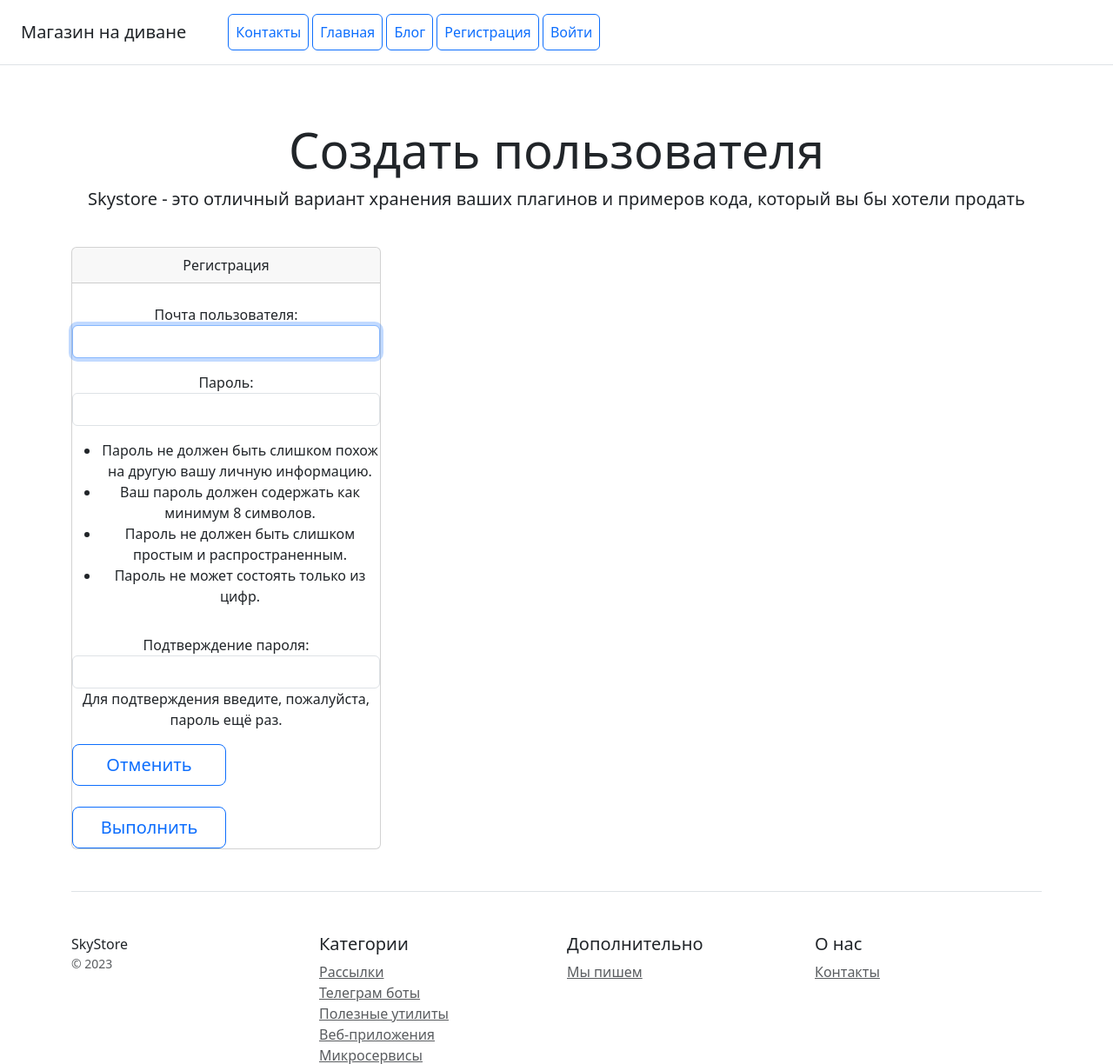
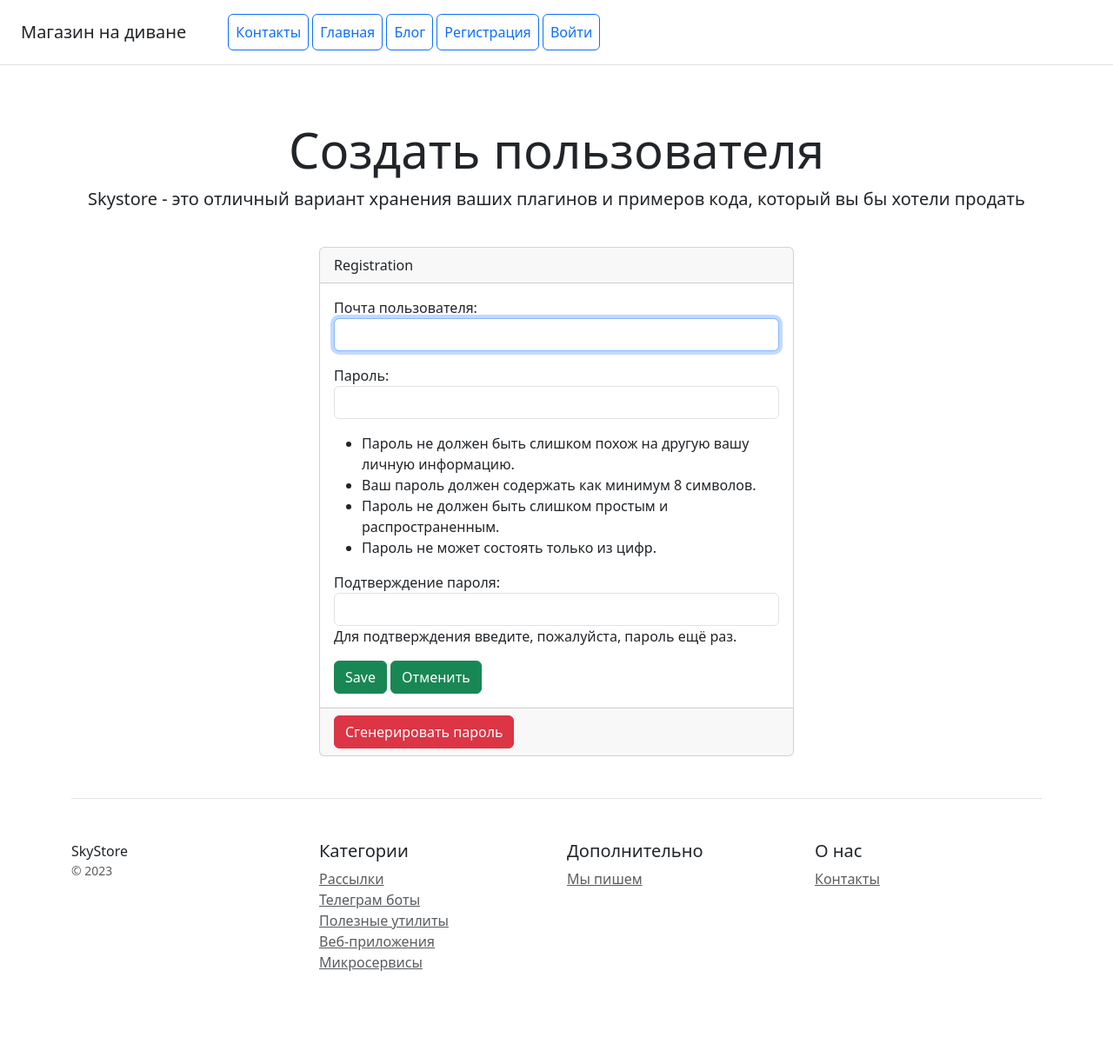
Before and after one commit to Kirill-Taras/Online_store, a Django app: page /users/register/ in a window 1280 px wide. Shown: the top 1224 px of the page at 87% size. After the commit the page ends 1117 px from the top, so only its background shows below. Run offline with Django 5.2, Linux system fonts and the light colour scheme.

Commit message:
Создать редактирование профиля

```diff
--- a/catalog/templates/catalog/includes/inc_catalog_menu.html
+++ b/catalog/templates/catalog/includes/inc_catalog_menu.html
@@ -6,6 +6,7 @@
         <a class="p-2 btn btn-outline-primary" href="{% url 'catalog:blog_list' %}">Блог</a>
         {% if user.is_authenticated %}
         <a class="p-2 btn btn-outline-primary" href="{% url 'users:logout' %}">Выйти</a>
+        <a class="p-2 btn btn-outline-primary" href="{% url 'users:profile' %}">Профиль</a>
         {% else %}
         <a class="p-2 btn btn-outline-primary" href="{% url 'users:register' %}">Регистрация</a>
         <a class="p-2 btn btn-outline-primary" href="{% url 'users:login' %}">Войти</a>
--- a/config/settings.py
+++ b/config/settings.py
@@ -136,6 +136,7 @@ MEDIA_URL = '/media/'
 MEDIA_ROOT = BASE_DIR / 'media'
 LOGIN_REDIRECT_URL = '/'
 LOGOUT_REDIRECT_URL = '/'
+LOGIN_URL = '/'
 
 EMAIL_HOST_USER = 'kirilltaras1792@yandex.ru'
 EMAIL_HOST_PASSWORD = 'loxvtbosiyiladlg'
--- a/users/forms.py
+++ b/users/forms.py
@@ -1,5 +1,5 @@
-from django.contrib.auth.forms import UserCreationForm
-
+from django.contrib.auth.forms import UserCreationForm, UserChangeForm
+from django import forms
 from users.models import User
 from catalog.forms import StyleFormMixin
 
@@ -9,3 +9,15 @@ class UserRegisterForm(StyleFormMixin, UserCreationForm):
     class Meta:
         model = User
         fields = ('email', "password1", "password2")
+
+
+class UserForm(StyleFormMixin, UserChangeForm):
+
+    class Meta:
+        model = User
+        fields = ('first_name', 'last_name', 'email', "password", "phone", "avatar", "country")
+
+    def __init__(self, *args, **kwargs):
+        super().__init__(*args, **kwargs)
+
+        self.fields['password'].widget = forms.HiddenInput()
--- a/users/models.py
+++ b/users/models.py
@@ -7,9 +7,9 @@ NULLABLE = {'blank': True, 'null': True}
 class User(AbstractUser):
     username = None
     email = models.EmailField(unique=True, verbose_name="Почта пользователя")
-    phone = models.CharField(max_length=11, verbose_name="Номер телефона")
+    phone = models.CharField(max_length=11, verbose_name="Номер телефона", **NULLABLE)
     avatar = models.ImageField(upload_to="users/", verbose_name="аватар", **NULLABLE)
-    country = models.CharField(max_length=50, verbose_name="страна")
+    country = models.CharField(max_length=50, verbose_name="страна", **NULLABLE)
 
     token = models.CharField(max_length=100, verbose_name="Токен", **NULLABLE)
     verification_code = models.CharField(max_length=10, verbose_name="код верификации", **NULLABLE)
--- a/users/templates/users/user_form.html
+++ b/users/templates/users/user_form.html
@@ -1,20 +1,30 @@
 {% extends 'catalog/base.html' %}
 {% block content%}
-<form method="POST" enctype="multipart/form-data">
-    <div class="row text-center">
-        <div class="col-4">
-            <div class="card">
-                <div class="card-header mb-4">
-                    Регистрация
-                </div>
-                {% csrf_token %}
-                {{ form.as_p }}
-                <a type="button"
-                   href="{% url 'catalog:product_list' %}"
-                   class="btn btn-lg btn-block btn-outline-primary mb-4 w-50">Отменить</a>
-                <button type="submit" class="btn btn-lg btn-block btn-outline-primary w-50">Выполнить</button>
+<div class="row">
+    <div class="col-3"></div>
+    <div class="col-6">
+        <div class="card">
+            <div class="card-header">
+                {% if user.is_authenticated %}
+                My profile
+                {% else %}
+                Registration
+                {% endif %}
+            </div>
+            <div class="card-body">
+                <form method="POST" enctype="multipart/form-data">
+                    {% csrf_token %}
+                    {{ form.as_p }}
+                    <button type="submit" class="btn btn-success">Save</button>
+                    <a type="button"
+                       href="{% url 'catalog:product_list' %}"
+                       class="btn btn-success">Отменить</a>
+                <form/>
+            </div>
+            <div class="card-footer">
+                <a href="#" class="btn btn-danger">Сгенерировать пароль</a>
             </div>
         </div>
     </div>
-</form>
+</div>
 {% endblock %}
--- a/users/urls.py
+++ b/users/urls.py
@@ -1,7 +1,7 @@
 from django.urls import path
 
 from users.apps import UsersConfig
-from users.views import RegisterUserView, ConfirmRegisterView
+from users.views import RegisterUserView, ConfirmRegisterView, UserUpdateView
 from django.contrib.auth.views import LoginView, LogoutView
 
 app_name = UsersConfig.name
@@ -11,5 +11,6 @@ urlpatterns = [
     path('login/', LoginView.as_view(template_name='users/login.html'), name='login'),
     path('logout/', LogoutView.as_view(), name='logout'),
     path('confirm/', ConfirmRegisterView.as_view(), name='confirm'),
+    path('profile/', UserUpdateView.as_view(), name='profile'),
 
 ]
--- a/users/views.py
+++ b/users/views.py
@@ -3,9 +3,9 @@ from typing import Any
 
 from django.shortcuts import render, get_object_or_404, redirect
 from django.urls import reverse_lazy
-from django.views.generic import CreateView, TemplateView
+from django.views.generic import CreateView, TemplateView, UpdateView
 
-from users.forms import UserRegisterForm
+from users.forms import UserRegisterForm, UserForm
 from users.models import User
 from django.conf import settings
 from django.core.mail import send_mail
@@ -16,7 +16,7 @@ class RegisterUserView(CreateView):
     form_class = UserRegisterForm
 
     def get_success_url(self):
-        return reverse_lazy("catalog:product_list")
+        return reverse_lazy("users:confirm")
 
     def get_context_data(self, *args, **kwargs: Any) -> dict[str, Any]:
         context_data = super().get_context_data(*args, **kwargs)
@@ -65,7 +65,16 @@ class ConfirmRegisterView(TemplateView):
         user = get_object_or_404(User, verification_code=verification_code)
 
         if user:
-            user.is_activ = True
+            user.is_active = True
             user.save()
             return redirect('users:login')
         return redirect('catalog:product_list')
+
+
+class UserUpdateView(UpdateView):
+    model = User
+    success_url = reverse_lazy('users:profile')
+    form_class = UserForm
+
+    def get_object(self, queryset=None):
+        return self.request.user
```
Also changed, not shown: catalog/migrations/0012_alter_product_created_at_alter_product_updated_at.py (added), users/migrations/0004_alter_user_country_alter_user_phone.py (added).
